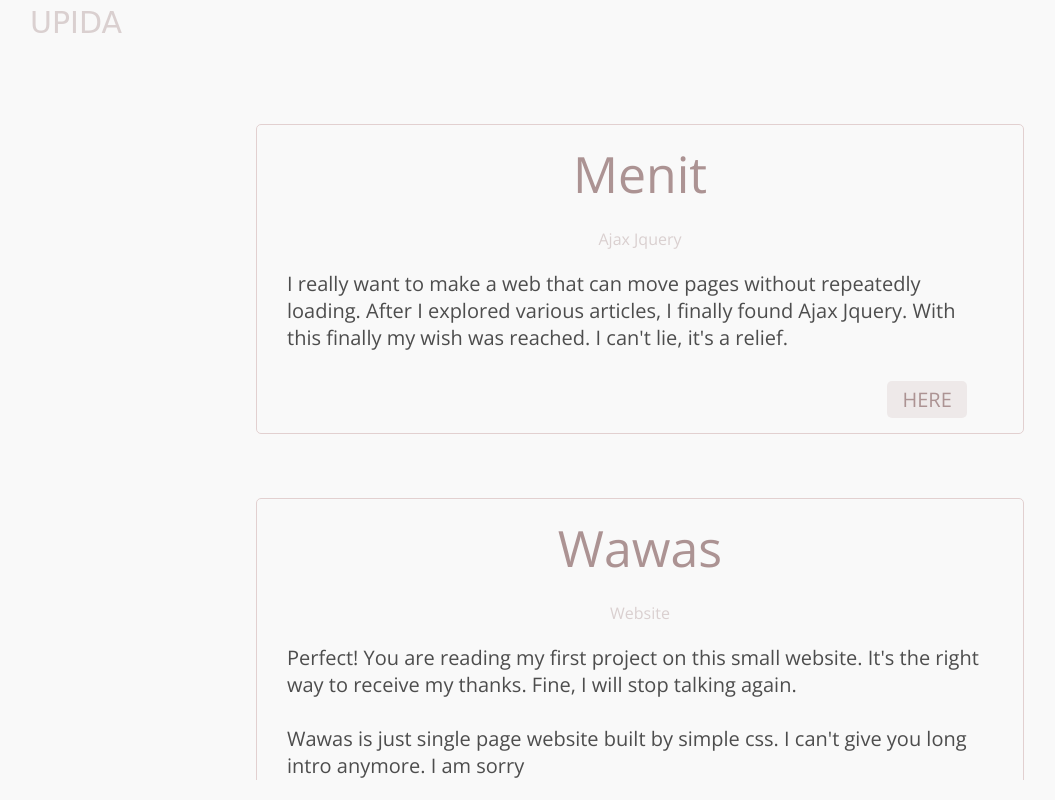
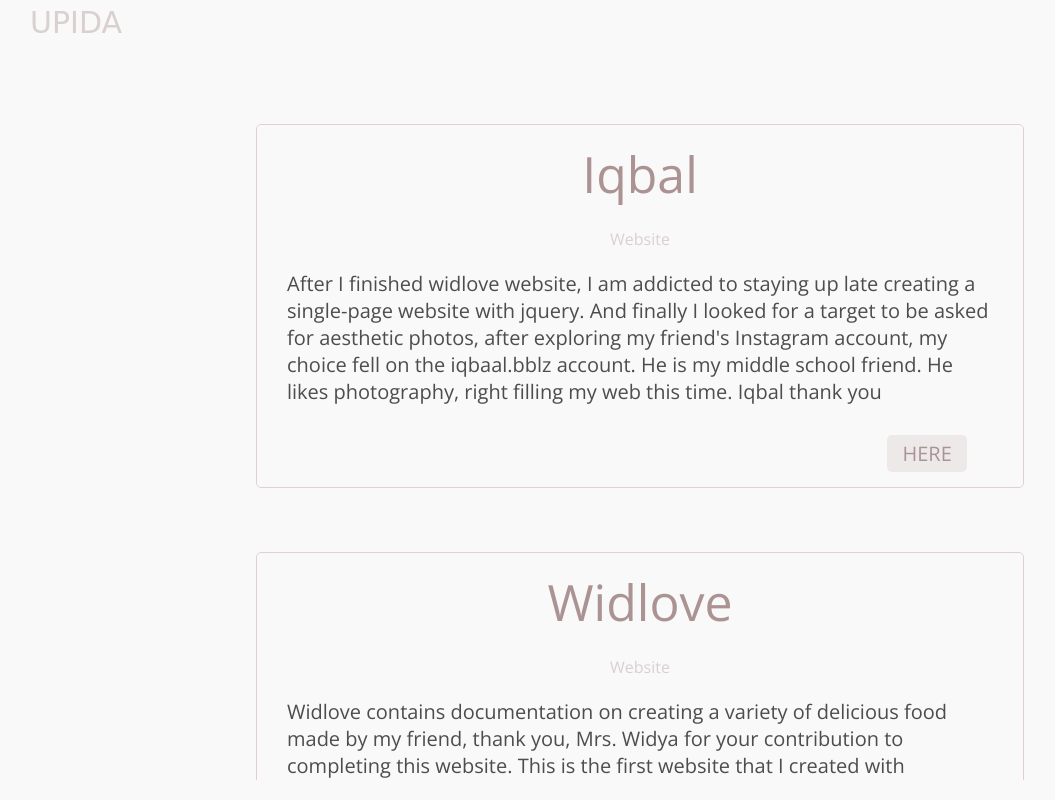
Before and after one commit to upida/upida.github.io, a plain HTML site: page index.html in a window 1280 px wide. Shown: the whole page, without its empty margins (0-1055 px from the left). Drawn offline with nearby package versions, Linux system fonts and the light colour scheme; a web font is replaced by a local one.

Commit message:
new post

```diff
--- a/index.html
+++ b/index.html
@@ -31,6 +31,32 @@
         </a>
       </div>
       <div class="main-post">
+        <div class="post">
+          <div class="post-title">Iqbal</div>
+          <div class="post-subtitle">Website</div>
+          <div class="post-desc">
+            After I finished widlove website, I am addicted to staying up late creating a single-page website with
+            jquery.
+            And finally I looked for a target to be asked for aesthetic photos, after exploring my friend's Instagram
+            account, my choice fell on the iqbaal.bblz account. He is my middle school friend. He likes photography,
+            right filling my web this time. Iqbal thank you
+          </div>
+          <a href="http://upida.github.io/iqbal">
+            <div class="post-link">HERE</div>
+          </a>
+        </div>
+        <div class="post">
+          <div class="post-title">Widlove</div>
+          <div class="post-subtitle">Website</div>
+          <div class="post-desc">
+            Widlove contains documentation on creating a variety of delicious food made by my friend, thank you, Mrs.
+            Widya for your contribution to completing this website. This is the first website that I created with
+            javascript fairly complicated. Glad I could finish it in one night...
+          </div>
+          <a href="http://upida.github.io/widlove">
+            <div class="post-link">HERE</div>
+          </a>
+        </div>
         <div class="post">
           <div class="post-title">Menit</div>
           <div class="post-subtitle">Ajax Jquery</div>
```
